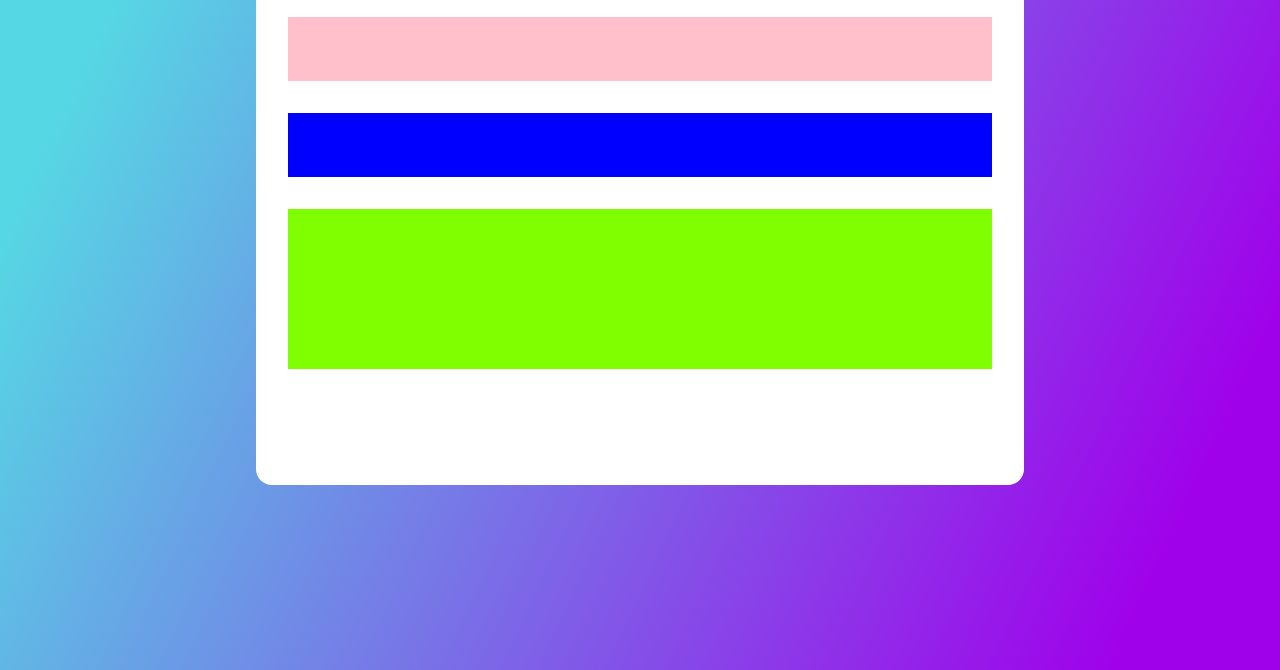
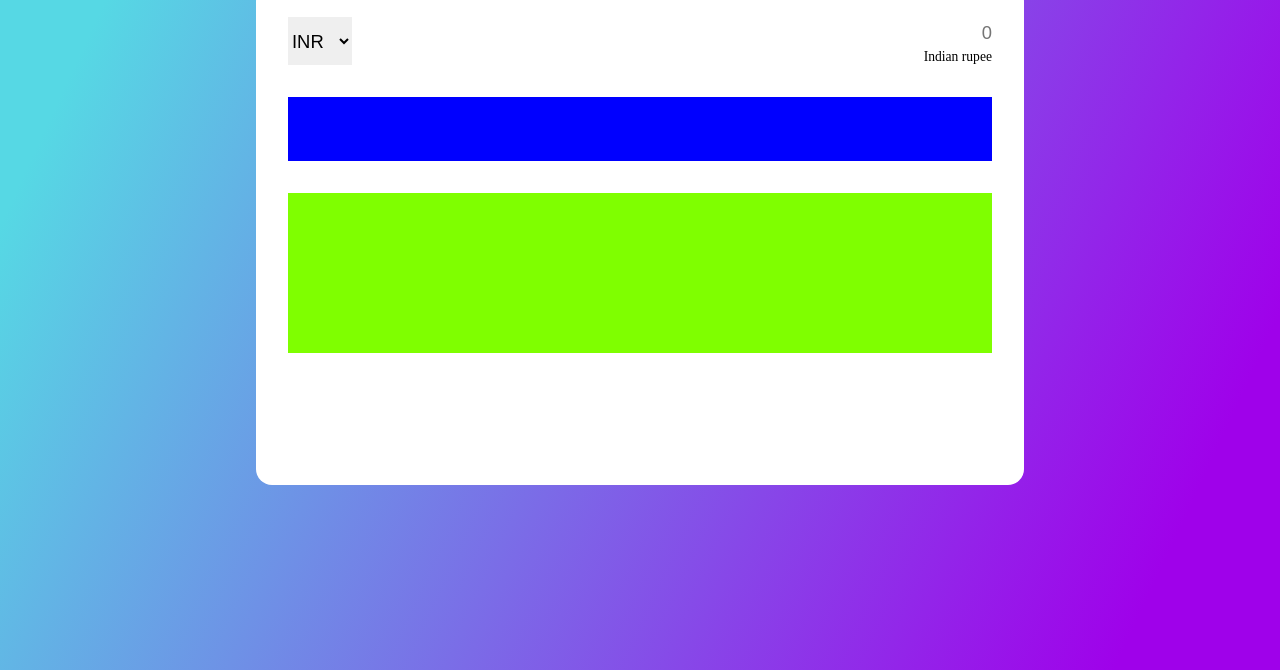
Before and after one commit to MeghanaSindhe/html-css-currency-converter, a plain HTML site: page index.html in a window 1280 px wide. Shown: the part 130-800 px from the top of the page. Drawn offline with Linux system fonts and the light colour scheme.

Commit message:
input currency box style completed

```diff
--- a/index.html
+++ b/index.html
@@ -13,7 +13,22 @@
   <div id="app-container">
     <h1 id="app-title">Currency Converter</h1>
     <div id="app-body">
-      <div id="currency-input-container"></div>
+      <div id="currency-input-container">
+        <div id="input-currency-dropdown">
+          <select name="currency" id="input-currency">
+            <option value="inr">INR</option>
+            <option value="usd">USD</option>
+            <option value="gbp">GBP</option>
+            <option value="eur">EUR</option>
+          </select>
+        </div>
+        <div id="input-currency-container">
+          <div id="currency-input-div">
+            <input id="currency-input" type="number" placeholder="0">
+          </div>
+          <div id="currency-text">Indian rupee</div>
+        </div>
+      </div>
       <div id="currency-output-container"></div>
       <div id="num-pad-container"></div>
     </div>
--- a/styles.css
+++ b/styles.css
@@ -30,9 +30,52 @@
 }
 
 #currency-input-container {
-  background-color: pink;
   width: 100%;
-  height: 4rem;
+  height: 3rem;
+  display: flex;
+  justify-content: space-between;
+  align-items: center;
+}
+
+#input-currency {
+  height: 3rem;
+  width: 4rem;
+  font-size: 1.15em;
+  outline: none;
+  border: none;
+}
+
+option {
+  font-size: 0.85em;
+}
+
+#input-currency-container {
+  height: 3rem;
+  display: flex;
+  flex-direction: column;
+}
+
+#currency-input-div {
+  flex: 0.9;
+}
+
+input::-webkit-outer-spin-button,
+input::-webkit-inner-spin-button {
+  display: none;
+}
+
+#currency-input {
+  outline: none;
+  border: none;
+  font-size: 1.15em;
+  text-align: right;
+  height: 100%;
+}
+
+#currency-text {
+  font-size: 0.85em;
+  text-align: right;
+  flex: 0.1;
 }
 
 #currency-output-container {
```
